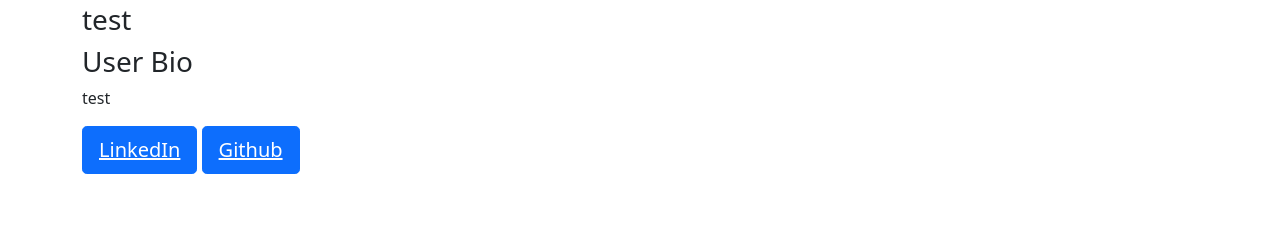
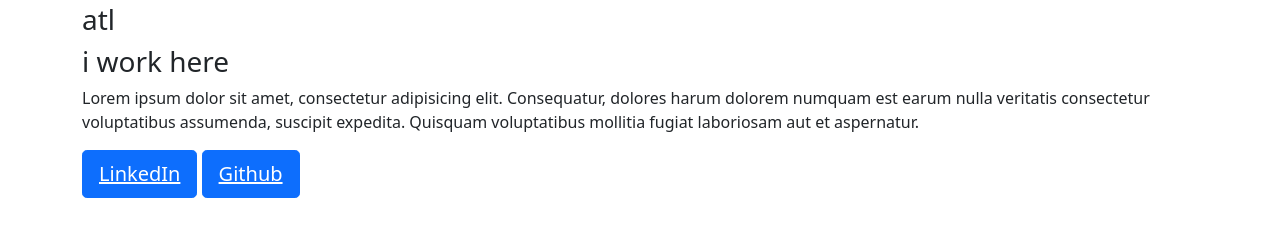
Before and after one commit to stopdaydreaming/doodle-command-line-portfolio, a website: page portfolio.html in a window 1280 px wide. Shown: the part 53-290 px from the top of the page. Drawn offline with nearby package versions, Linux system fonts and the light colour scheme.

Commit message:
fixed bugs

```diff
--- a/index.js
+++ b/index.js
@@ -33,7 +33,7 @@
 function init() {
   console.log("function intialized");
   //returns a promise
-  inquirer.prompt(arrayOfQuestions).them(response => {
+  inquirer.prompt(arrayOfQuestions).then(response => {
     console.log(response);
     const dynamicString = generateHTML(response);
     fs.writeFile("portfolio.html", dynamicString, (err) => {
@@ -45,3 +45,5 @@
     });
   });
 }
+
+init();
--- a/portfolio.html
+++ b/portfolio.html
@@ -1,3 +1,4 @@
+
       <!DOCTYPE html>
       <html lang="en">
       <head>
@@ -19,16 +20,19 @@
           <div class="row">
               <div class="col-lg-12">
               <h1 id="user-name">lisa</h1>
-            <h3 id="user-location">test</h3>
-            <h3>User Bio</h3>
-            <p id="user-bio">
-            test
+              <h3 id="user-location">atl</h3>
+              <h3 id="user-bio">i work here</h3>
+              <p>
+                  Lorem ipsum dolor sit amet, consectetur adipisicing elit.
+                  Consequatur, dolores harum dolorem numquam est earum nulla veritatis
+                  consectetur voluptatibus assumenda, suscipit expedita. Quisquam
+                  voluptatibus mollitia fugiat laboriosam aut et aspernatur.
               </p>
               <button class="btn btn-primary btn-lg">
-                <a id="user-linkedin" href="test" class="text-white">LinkedIn</a>
+                  <a id="user-linkedin" href="linkedin.com" class="text-white">LinkedIn</a>
                   </button>
               <button class="btn btn-primary btn-lg">
-                <a id="user-github" href="test" class="text-white">Github</a>
+                  <a id="user-github" href="github.com" class="text-white">Github</a>
                   </button>
               </div>
           </div>
```
Also changed, not shown: utils/generateHTML.js (+8 -6 lines). Lines whose indentation alone changed are shown as unchanged.
